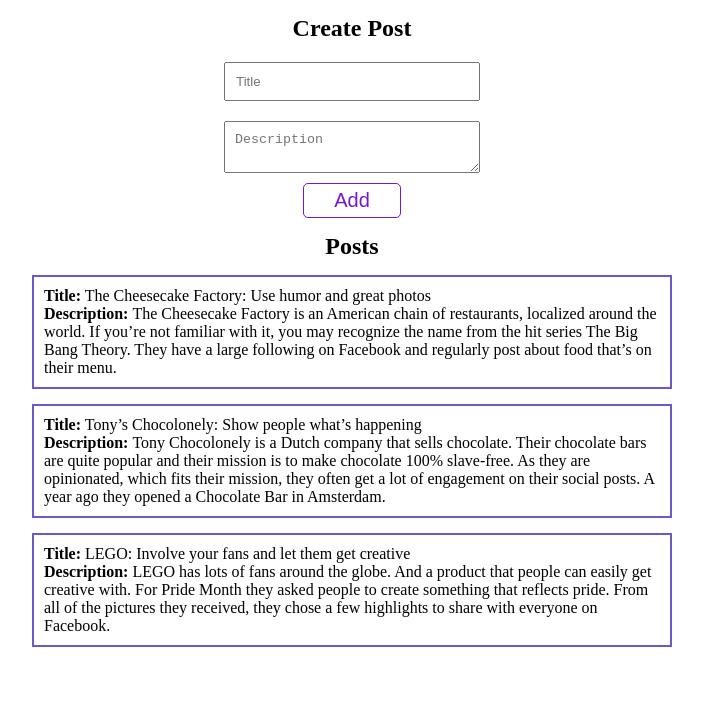
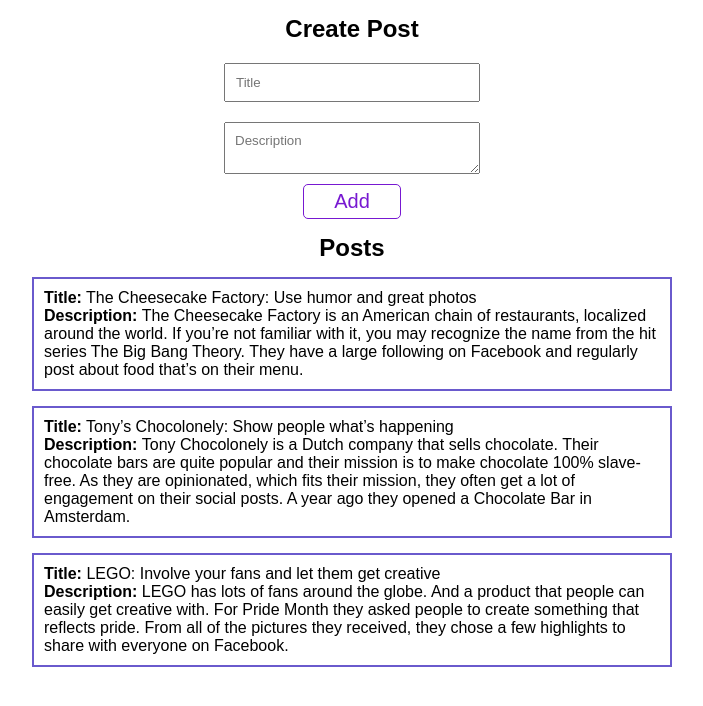
Before and after one commit to PolinaRaguilo/vue-posts, a Vue app: page / in a window 1280 px wide. Shown: the top 706 px of the page, without its empty margins (288-991 px from the left). Built offline with nearby package versions, Linux system fonts and the light colour scheme.

Commit message:
correct handlers

```diff
--- a/src/App.vue
+++ b/src/App.vue
@@ -1,7 +1,7 @@
 <template>
   <div class="wrapper">
     <h2 class="title" v-show="posts.length">Create Post</h2>
-    <form>
+    <form @submit.prevent>
       <input
         :value="newTitle"
         @input="newTitleHandler"
@@ -11,6 +11,7 @@
       />
       <textarea
         :value="newDescription"
+        @input="newDescriptionHandler"
         class="text-field"
         type="text"
         placeholder="Description"
@@ -54,9 +55,21 @@
     };
   },
   methods: {
-    createPost() {},
+    createPost() {
+      const newPost = {
+        id: Date.now(),
+        title: this.newTitle,
+        description: this.newDescription,
+      };
+      this.posts.push(newPost);
+      this.newTitle = "";
+      this.newDescription = "";
+    },
     newTitleHandler(event) {
       this.newTitle = event.target.value;
+    },
+    newDescriptionHandler(event) {
+      this.newDescription = event.target.value;
     },
   },
 };
@@ -67,6 +80,7 @@
   margin: 0;
   padding: 0;
   box-sizing: border-box;
+  font-family: Arial, Helvetica, sans-serif;
 }
 
 .wrapper {
@@ -104,5 +118,6 @@
   border-radius: 5px;
   font-size: 20px;
   color: rgb(119, 24, 209);
+  cursor: pointer;
 }
 </style>
```
